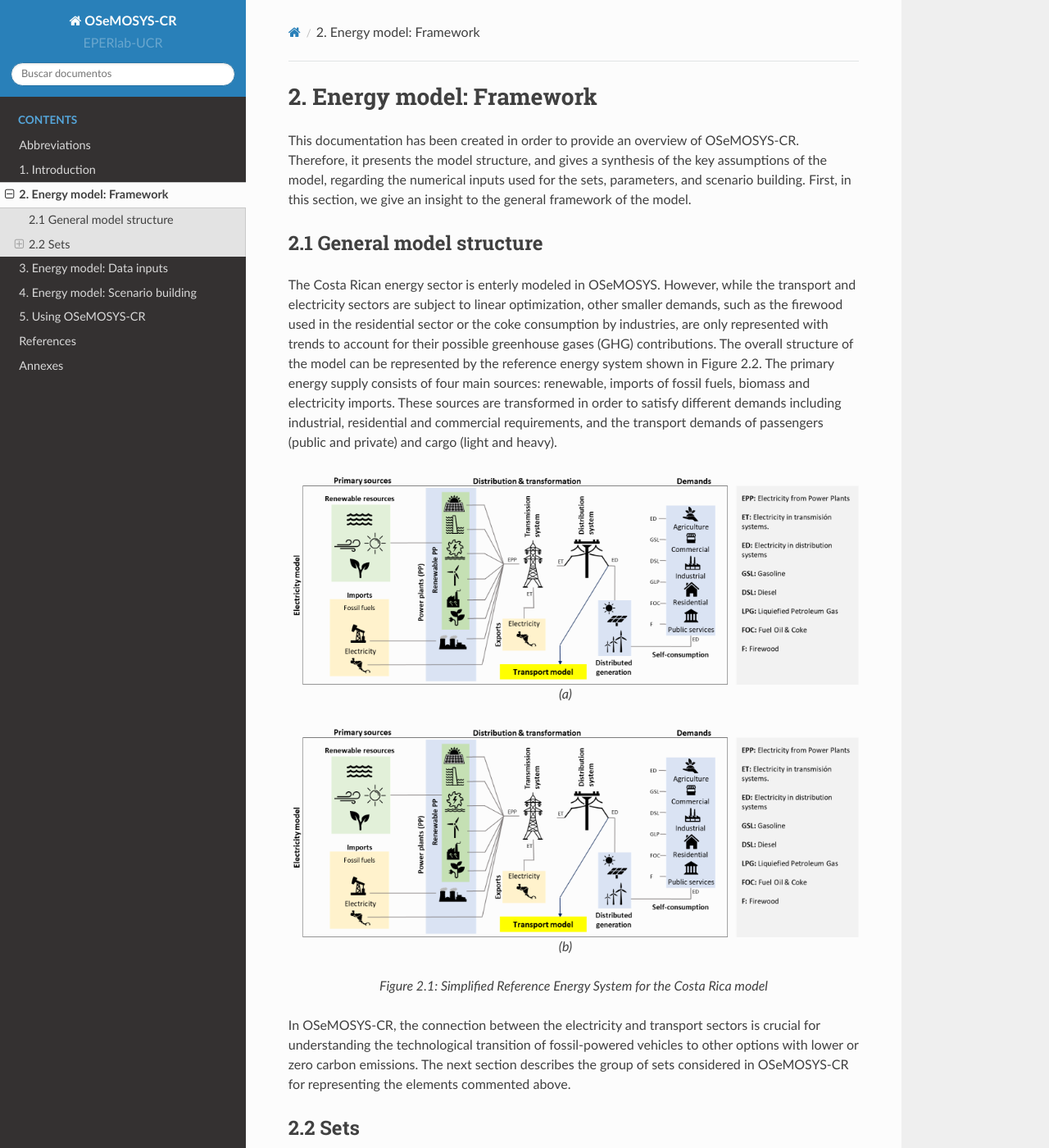
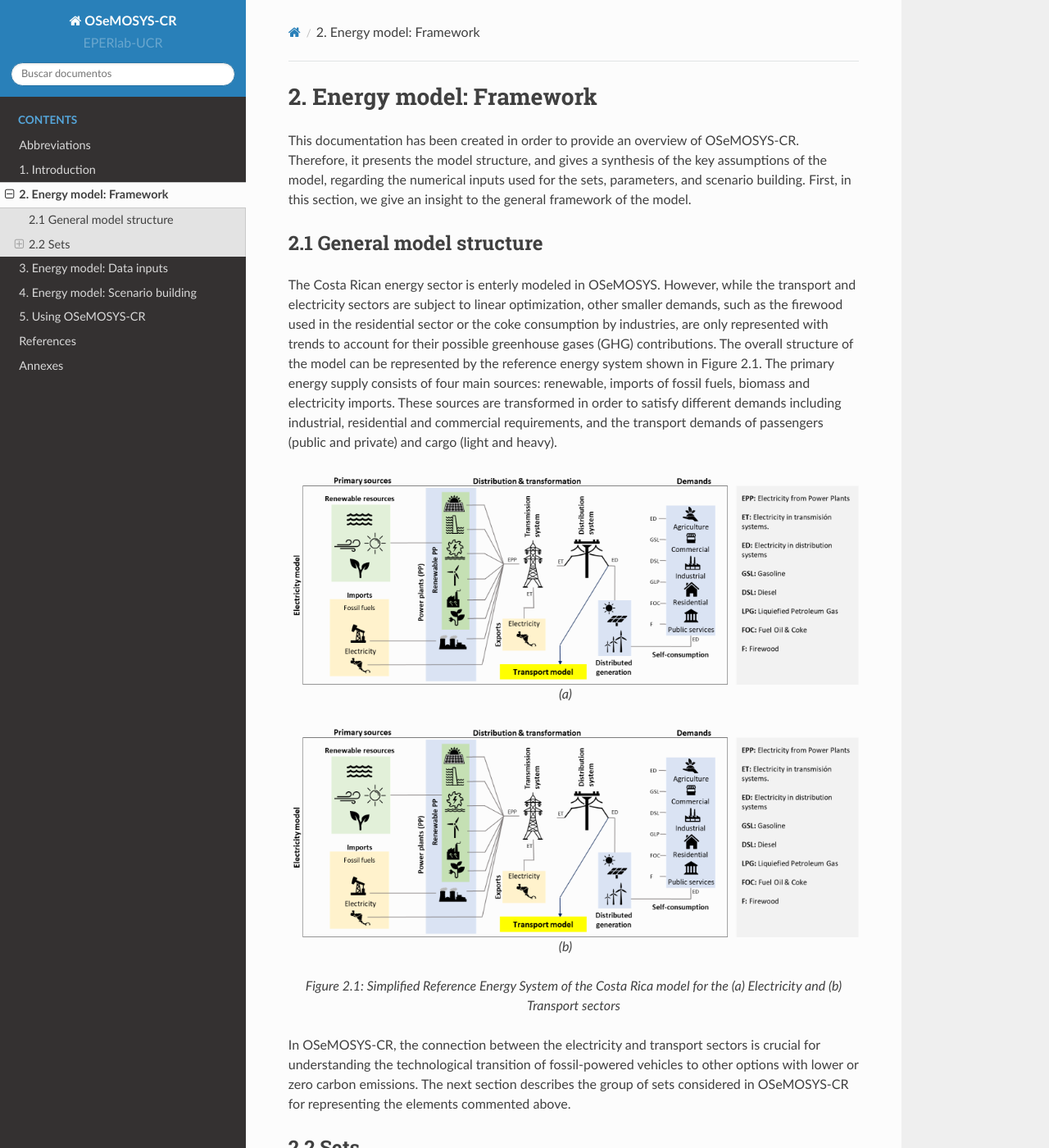
Before and after one commit to EPERLab/OSeMOSYS-CR, a Sphinx documentation site: the page built from docs/02EnergyModelFramework.rst, in a window 1280 px wide and 1400 px high. Shown: the whole window at 82% size. Built offline with Sphinx 7.4.7 and the Read the Docs theme 2.0.0, drawn with Linux system fonts in a browser that asks for light colours; formulas are drawn with MathJax 3.

Commit message:
Update 02EnergyModelFramework.rst

```diff
--- a/docs/02EnergyModelFramework.rst
+++ b/docs/02EnergyModelFramework.rst
@@ -6,7 +6,7 @@ This documentation has been created in order to provide an overview of OSeMOSYS-
 2.1 General model structure
 +++++++++
 
-The Costa Rican energy sector is enterly modeled in OSeMOSYS. However, while the transport and electricity sectors are subject to linear optimization, other smaller demands, such as the firewood used in the residential sector or the coke consumption by industries, are only represented with trends to account for their possible greenhouse gases (GHG) contributions. The overall structure of the model can be represented by the reference energy system shown in Figure 2.2. The primary energy supply consists of four main sources: renewable, imports of fossil fuels, biomass and electricity imports. These sources are transformed in order to satisfy different demands including industrial, residential and commercial requirements, and the transport demands of passengers (public and private) and cargo (light and heavy).
+The Costa Rican energy sector is enterly modeled in OSeMOSYS. However, while the transport and electricity sectors are subject to linear optimization, other smaller demands, such as the firewood used in the residential sector or the coke consumption by industries, are only represented with trends to account for their possible greenhouse gases (GHG) contributions. The overall structure of the model can be represented by the reference energy system shown in Figure 2.1. The primary energy supply consists of four main sources: renewable, imports of fossil fuels, biomass and electricity imports. These sources are transformed in order to satisfy different demands including industrial, residential and commercial requirements, and the transport demands of passengers (public and private) and cargo (light and heavy).
 
 .. figure:: img/ElectricityModel.png
    :align:   center
@@ -20,7 +20,7 @@ The Costa Rican energy sector is enterly modeled in OSeMOSYS. However, while the
 
    *(b)*
 
-   *Figure 2.1: Simplified Reference Energy System for the Costa Rica model*
+   *Figure 2.1: Simplified Reference Energy System of the Costa Rica model for the (a) Electricity and (b) Transport sectors*
 
 In OSeMOSYS-CR, the connection between the electricity and transport sectors is crucial for understanding the technological transition of fossil-powered vehicles to other options with lower or zero carbon emissions. The next section describes the group of sets considered in OSeMOSYS-CR for representing the elements commented above.
 
```
